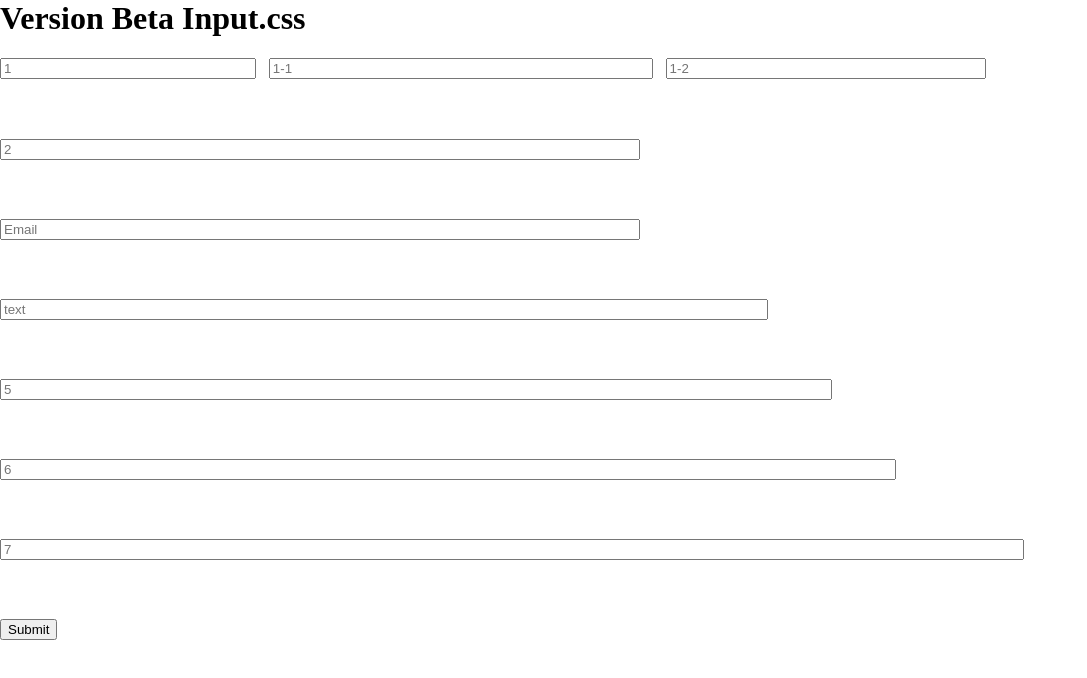
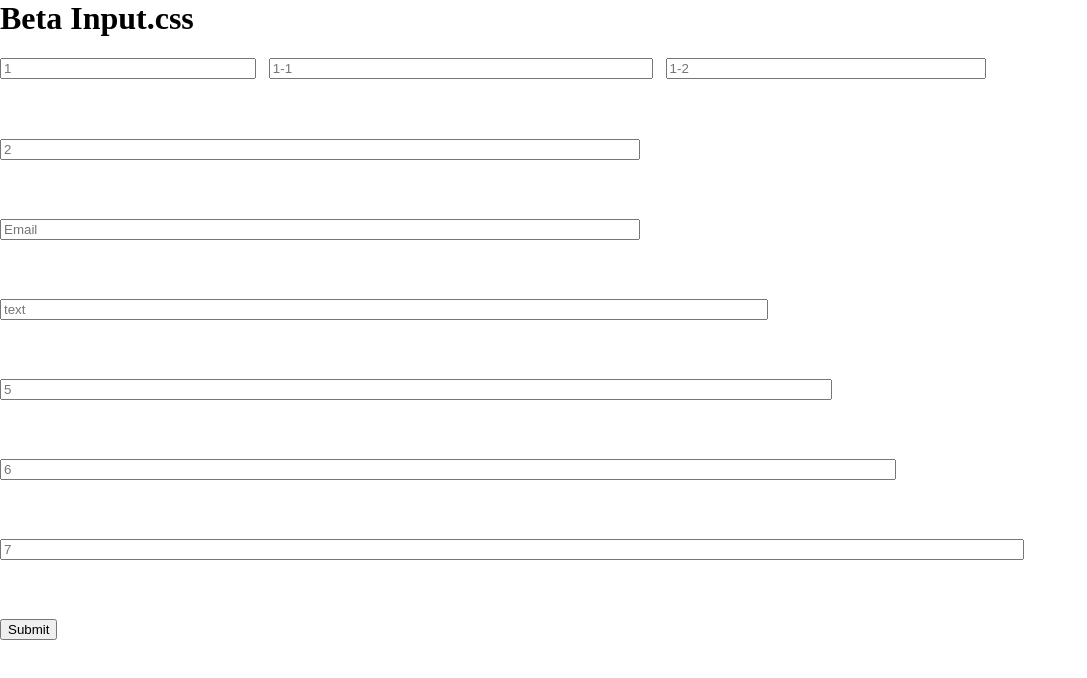
Before and after one commit to leonardo403/input.css, a plain HTML site: page index.html in a window 1280 px wide. Shown: the whole page, without its empty margins (0-1087 px from the left). Drawn offline with Linux system fonts and the light colour scheme.

Commit message:
Update index.html

```diff
--- a/index.html
+++ b/index.html
@@ -3,7 +3,7 @@
   <link rel="stylesheet" href="input_styles.css">
 </head>
 <body>
-  <h1>Version Beta Input.css</h1>
+  <h1>Beta Input.css</h1>
 
 <input type="text" placeholder="1" class="input" data-columns="1">
 <input type="text" placeholder="1-1" data-columns="1-1">
```
